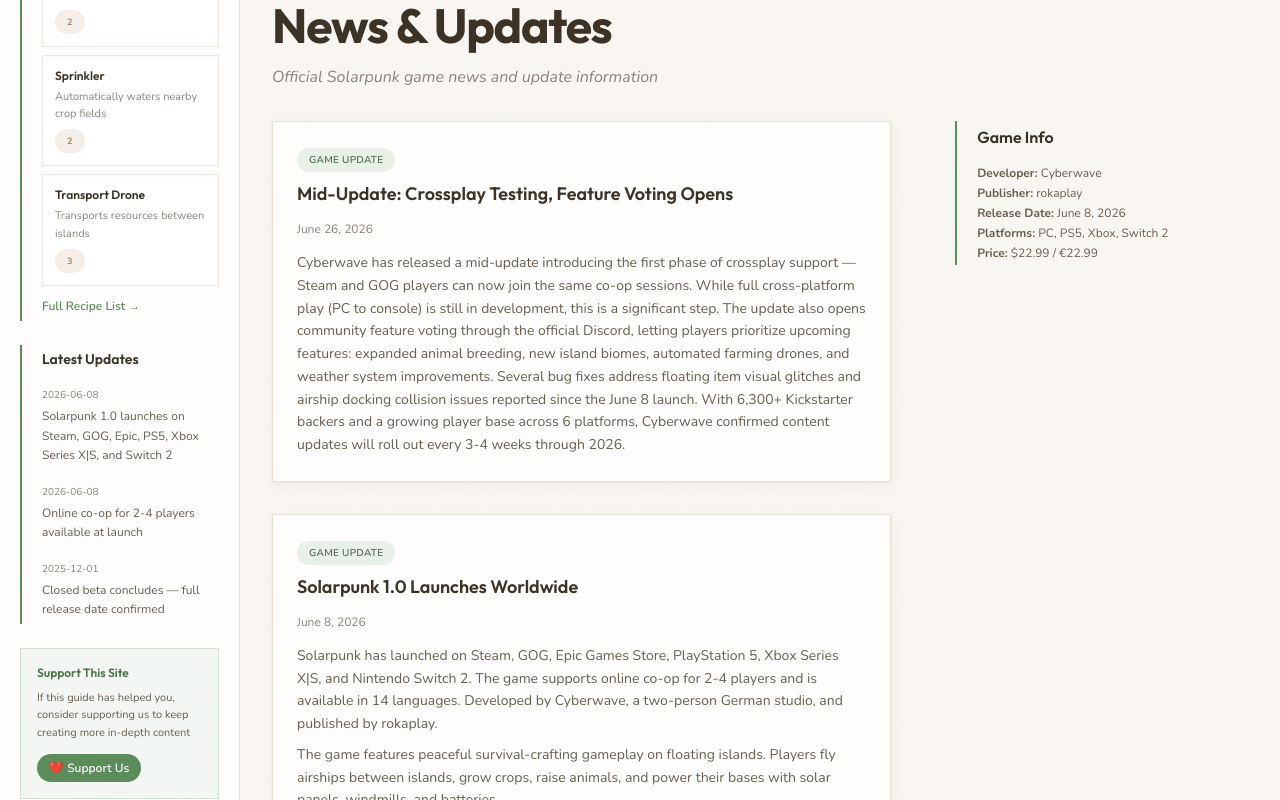
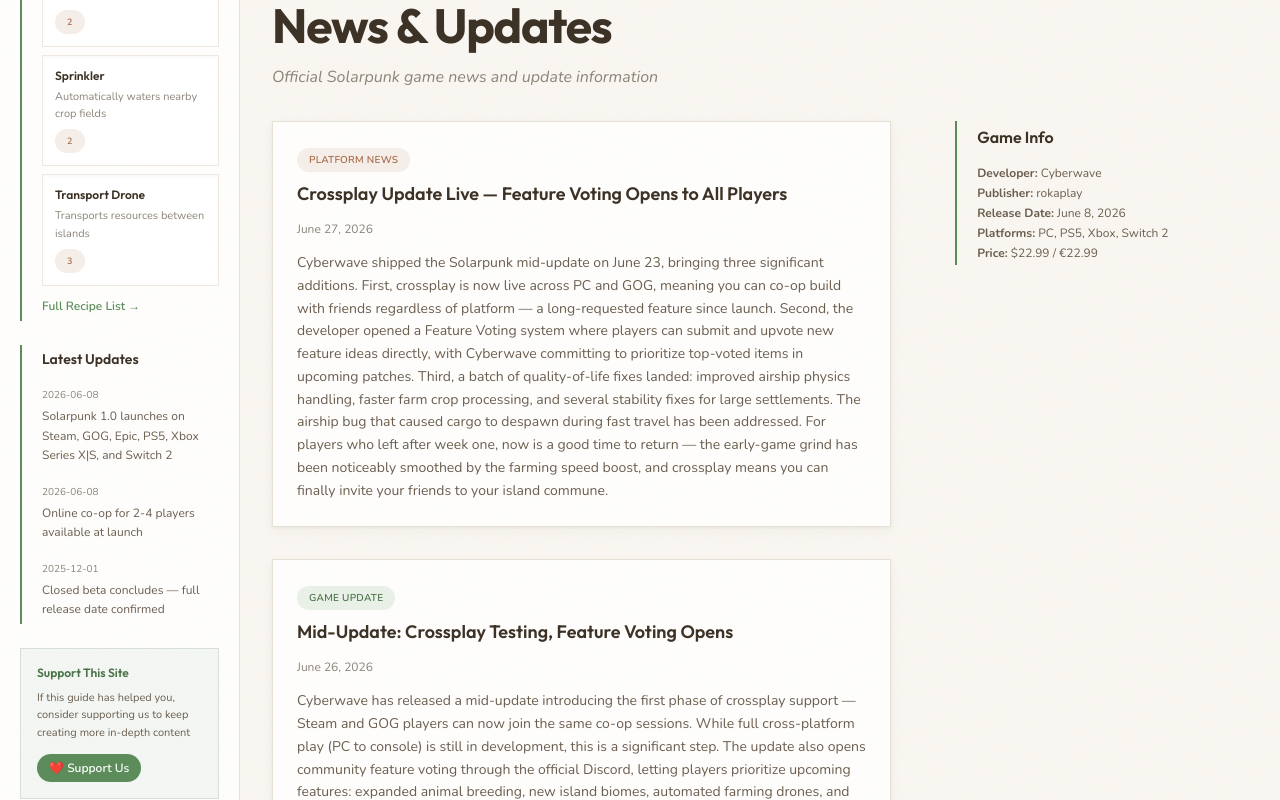
Before and after one commit to ryuuu2020/solarpunk-guide, a Next.js app: page /news in a window 1280 px wide. Shown: the part 560-1360 px from the top of the page. Built offline with nearby package versions, Linux system fonts and the light colour scheme.

Commit message:
news: daily update June 27

```diff
--- a/app/news/page.tsx
+++ b/app/news/page.tsx
@@ -6,6 +6,15 @@
 
       <div className="flex flex-col lg:flex-row gap-12 lg:gap-16">
         <div className="flex-1 lg:max-w-[65%] space-y-8">
+
+          <div className="journal-card p-6">
+            <span className="field-tag terracotta text-[10px] mb-2 inline-block">PLATFORM NEWS</span>
+            <h2 className="font-display text-lg font-semibold text-bark mb-2">Crossplay Update Live — Feature Voting Opens to All Players</h2>
+            <span className="font-body text-xs text-stone">June 27, 2026</span>
+            <p className="font-body text-sm text-bark-light mt-3 leading-relaxed">
+              Cyberwave shipped the Solarpunk mid-update on June 23, bringing three significant additions. First, crossplay is now live across PC and GOG, meaning you can co-op build with friends regardless of platform — a long-requested feature since launch. Second, the developer opened a Feature Voting system where players can submit and upvote new feature ideas directly, with Cyberwave committing to prioritize top-voted items in upcoming patches. Third, a batch of quality-of-life fixes landed: improved airship physics handling, faster farm crop processing, and several stability fixes for large settlements. The airship bug that caused cargo to despawn during fast travel has been addressed. For players who left after week one, now is a good time to return — the early-game grind has been noticeably smoothed by the farming speed boost, and crossplay means you can finally invite your friends to your island commune.
+            </p>
+          </div>
 
           <div className="journal-card p-6">
             <span className="field-tag moss text-[10px] mb-2 inline-block">GAME UPDATE</span>
```
Also changed, not shown: 1 other file (tests, documents, lock files or other folders).
